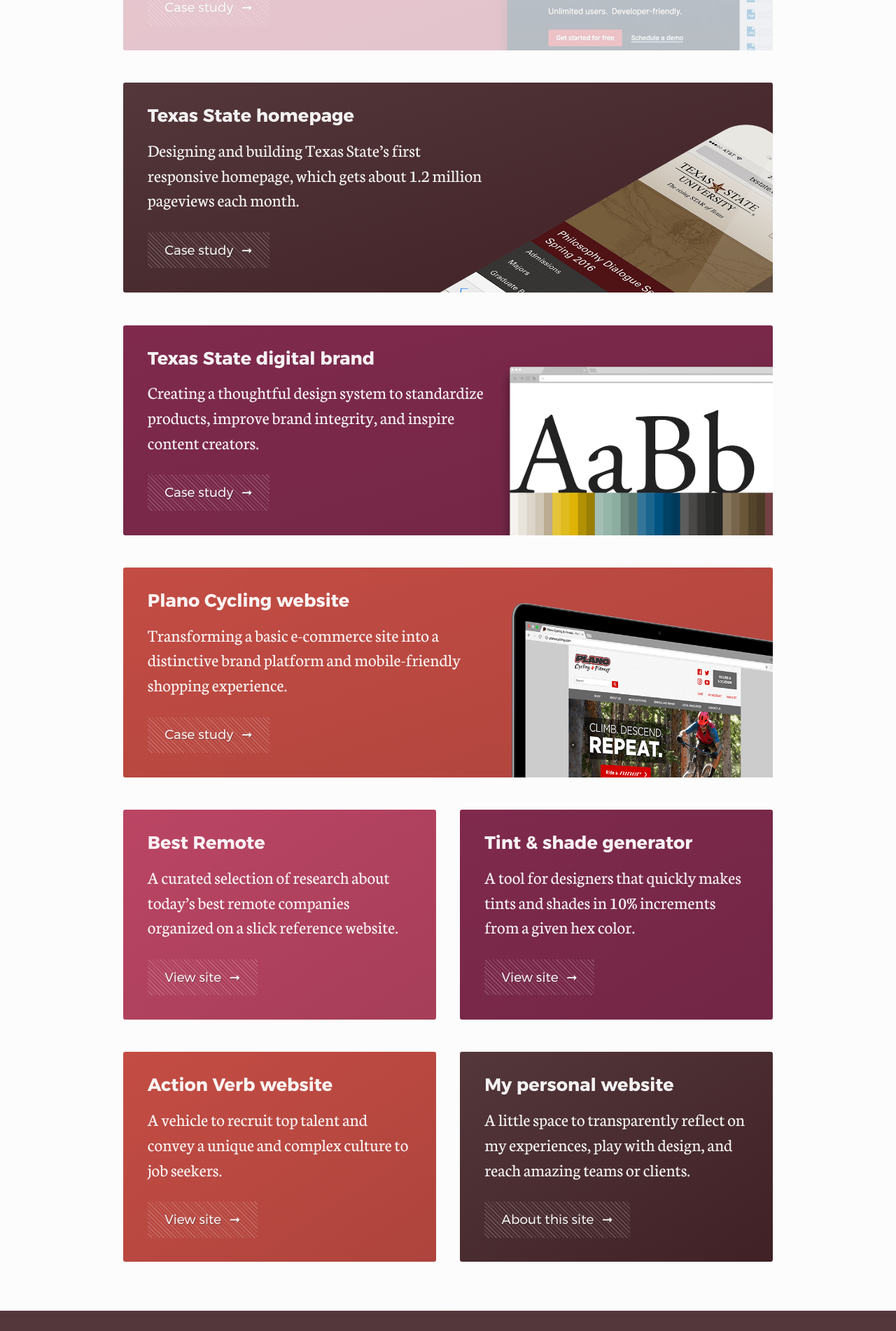
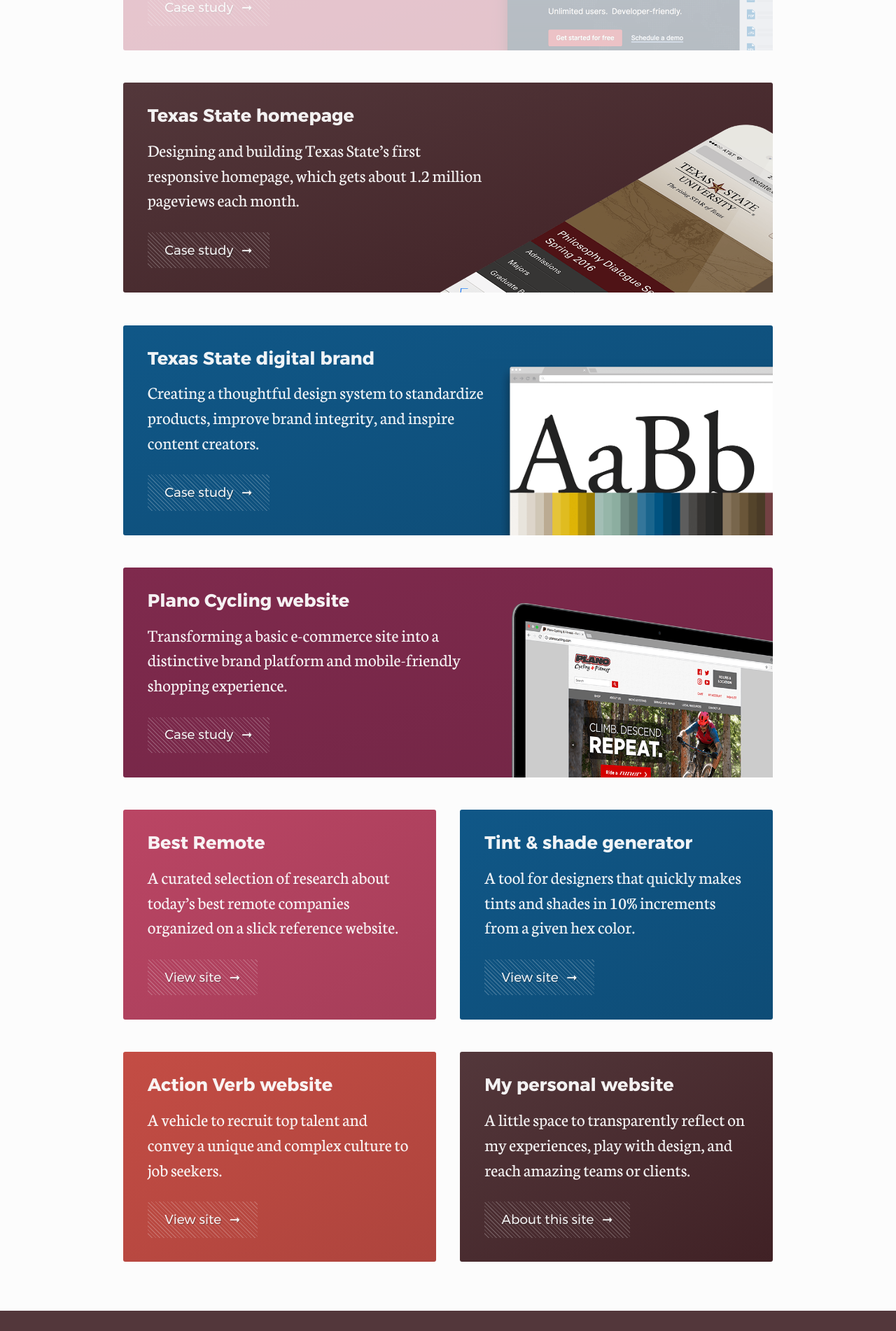
Before and after one commit to edelstone/my-website, a Jekyll site: the page built from portfolio/index.html, in a window 1280 px wide. Shown: the part 1203-3105 px from the top of the page at 70% size. Built offline with Jekyll 4.4.1, drawn with Linux system fonts in a browser that asks for light colours.

Commit message:
adds blue as a color card for portfolio

```diff
--- a/_sass/global.scss
+++ b/_sass/global.scss
@@ -997,6 +997,10 @@ a.offscreen:focus, a.offscreen:active, a.offscreen:hover {
       background: $maroon;
       background: linear-gradient(to bottom right, tint($maroon, 10%), $maroon);
     }
+    &-5 {
+      background: shade($blue, 20%);
+      background: linear-gradient(to bottom right, shade($blue, 20%), shade($blue, 30%));
+    }
 
     &:hover, &:focus {
       box-shadow: 0 4px 10px transparentize($black, .75);
--- a/portfolio/index.html
+++ b/portfolio/index.html
@@ -56,7 +56,7 @@ button-next-link: /contact
 			</div>
 		</a>
 
-		<a href="/portfolio/texas-state-brand" class="project-wrapper project-wrapper-1">
+		<a href="/portfolio/texas-state-brand" class="project-wrapper project-wrapper-5">
 			<div class="project project-txst-brand">
 				<div class="project-content">
 					<h3 class="project-header">Texas State digital brand</h3>
@@ -66,7 +66,7 @@ button-next-link: /contact
 			</div>
 		</a>
 
-		<a href="/portfolio/plano-cycling-website" class="project-wrapper project-wrapper-2">
+		<a href="/portfolio/plano-cycling-website" class="project-wrapper project-wrapper-1">
 			<div class="project project-pcf-website">
 				<div class="project-content">
 					<h3 class="project-header">Plano Cycling website</h3>
@@ -93,7 +93,7 @@ button-next-link: /contact
 		</div>
 
 		<div class="col col-2">
-			<a href="http://maketintsandshades.com" class="project-wrapper project-wrapper-1">
+			<a href="http://maketintsandshades.com" class="project-wrapper project-wrapper-5">
 				<div class="project">
 					<div class="project-content">
 						<h3 class="project-header">Tint &amp; shade generator</h3>
```
